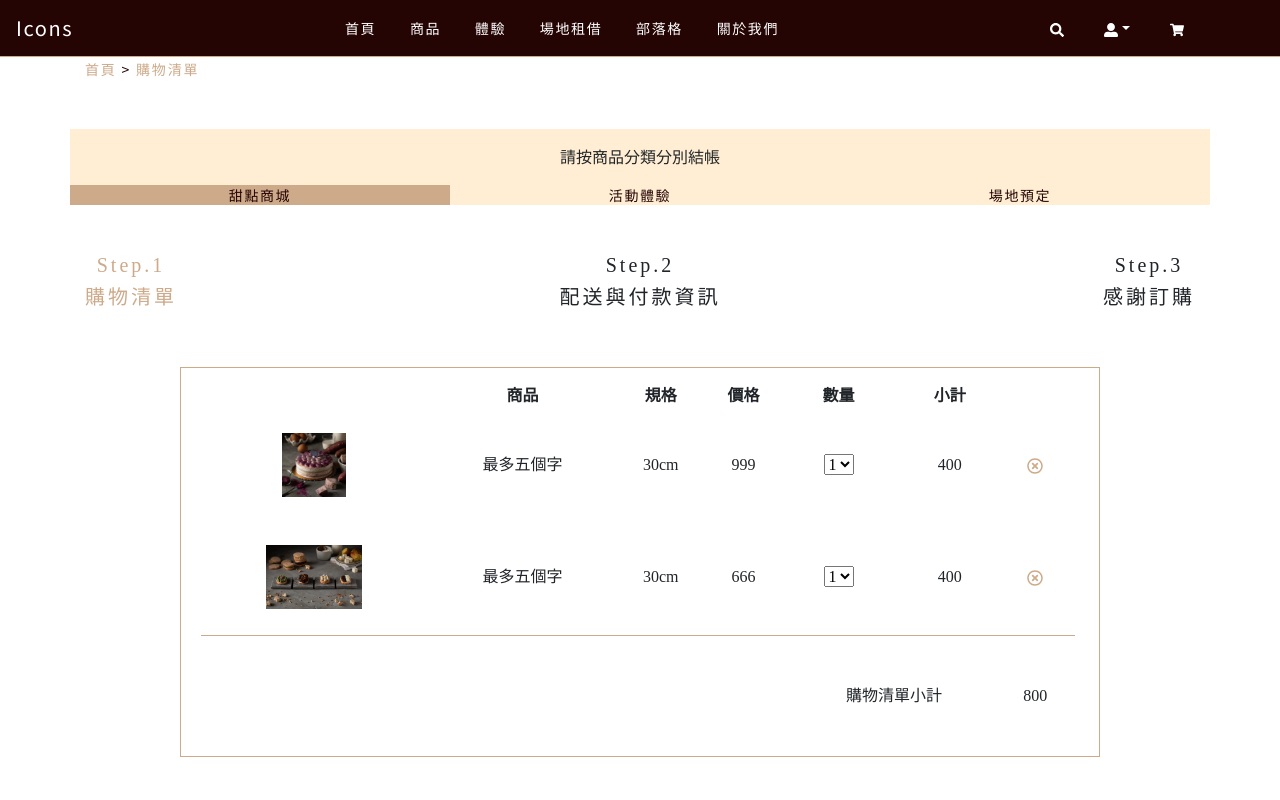
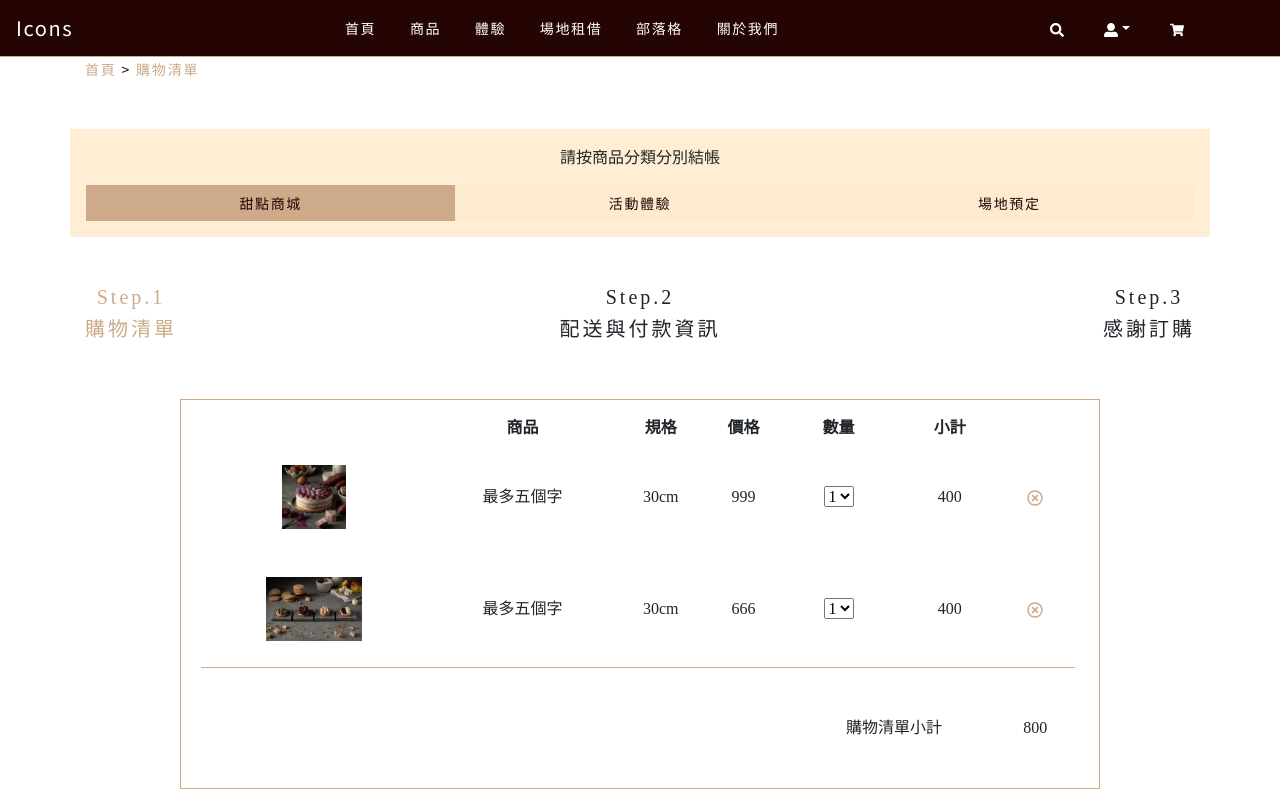
Before and after one commit to linyu0801/react-topic, a React (Create React App) app: page /carttry in a window 1280 px wide. Shown: the top 800 px of the page. Built offline with nearby package versions, Linux system fonts and the light colour scheme.

Commit message:
更新step2

```diff
--- a/src/pages/cart/CartCate.js
+++ b/src/pages/cart/CartCate.js
@@ -1,23 +1,24 @@
 import { Link } from 'react-router-dom'
 
 function CartCate(props) {
-  const { cartCate, setCartCate } = props
+  const { cartStep, setCartStep, cartCate, setCartCate } = props
 
   return (
     <>
-      <div className="row hhyy-cate hy-bg mt-5">
-        <div className="col-12 text-center p-3">請按商品分類分別結帳</div>
+      <div className="row hhyy-cate hy-bg mt-5 p-3">
+        <div className="col-12 text-center pb-3">請按商品分類分別結帳</div>
         <div
           className={
-            'col-4 text-center ' +
+            'col-4 text-center hy-bg-opacity hoyu-a ' +
             (cartCate === 'cart1' ? 'hy-cartmode-active' : '')
           }
         >
           <Link
-            className="hoyu-a w-100 d-block "
+            className={'hoyu-a w-100 d-block p-2'}
             to="/carttry"
             onClick={() => {
               setCartCate('cart1')
+              setCartStep('step1')
             }}
           >
             甜點商城
@@ -25,15 +26,16 @@ function CartCate(props) {
         </div>
         <div
           className={
-            'col-4 text-center ' +
+            'col-4 text-center hy-bg-opacity hoyu-a ' +
             (cartCate === 'cart2' ? 'hy-cartmode-active' : '')
           }
         >
           <Link
-            className="hoyu-a w-100 d-block"
+            className="hoyu-a w-100 d-block p-2"
             to="/carttry"
             onClick={() => {
               setCartCate('cart2')
+              setCartStep('step1')
             }}
           >
             活動體驗
@@ -41,15 +43,16 @@ function CartCate(props) {
         </div>
         <div
           className={
-            'col-4 text-center ' +
+            'col-4 text-center hy-bg-opacity hoyu-a ' +
             (cartCate === 'cart3' ? 'hy-cartmode-active' : '')
           }
         >
           <Link
-            className="hoyu-a w-100 d-block"
+            className="hoyu-a w-100 d-block p-2"
             to="/carttry"
             onClick={() => {
               setCartCate('cart3')
+              setCartStep('step1')
             }}
           >
             場地預定
--- a/src/pages/cart/CartContent1.js
+++ b/src/pages/cart/CartContent1.js
@@ -2,6 +2,7 @@ import { useState } from 'react'
 import { FaRegTimesCircle } from 'react-icons/fa'
 
 function CartContent1(props) {
+  const { cartStep, setCartStep, cartCate, setCartCate } = props
   //   const [cartItems, setcartItems] = useState([]);
   //   const [payload, setPayloader] = useState({})
   //   const [hasError, setError] = useState(false)
@@ -78,6 +79,7 @@ function CartContent1(props) {
                       <td className="hy-rwd-d-none">{item.name}</td>
                       <td className="hy-rwd-d-none">{item.size}</td>
                       <td className="hy-rwd-d-none">{item.price}</td>
+                      {cartStep === 'step1' && (
                         <td className="hy-rwd-d-none">
                           <select name="" id="">
                             <option value="1">1</option>
@@ -86,6 +88,14 @@ function CartContent1(props) {
                             <option value="4">4</option>
                           </select>
                         </td>
+                      )}
+                      {cartStep === 'step2' && (
+                        <td className="hy-rwd-d-none">數量</td>
+                      )}
+                      {cartStep === 'step3' && (
+                        <td className="hy-rwd-d-none">數量</td>
+                      )}
+
                       <td className="hy-rwd-d-none">400</td>
                       <td className="hy-rwd-d-none">
                         <FaRegTimesCircle className="hy-color-gold" />
@@ -198,12 +208,26 @@ function CartContent1(props) {
       <div className="row my-5">
         <div className="col-1"></div>
         <div className="col-4">
-          <button className="addToCartBtn">&lt; 繼續挑選</button>
+          <button
+            className="addToCartBtn"
+            onClick={() => {
+              setCartStep('step1')
+            }}
+          >
+            &lt; 繼續挑選
+          </button>
         </div>
         <div className="col-1"></div>
         <div className="col-1"></div>
         <div className="col-4">
-          <button className="addToCartBtn">下一步 &gt; </button>
+          <button
+            className="addToCartBtn"
+            onClick={() => {
+              setCartStep('step2')
+            }}
+          >
+            下一步 &gt;{' '}
+          </button>
         </div>
         <div className="col-1"></div>
       </div>
--- a/src/pages/cart/CartStep.js
+++ b/src/pages/cart/CartStep.js
@@ -1,5 +1,5 @@
 function CartStep(props) {
-  const { cartStep, setCartStep } = props
+  const { cartStep, setCartStep, cartCate, setCartCate } = props
   return (
     <div className="row hhyy-step mt-5">
       <div className="col hy-cart-step d-flex justify-content-between">
@@ -7,9 +7,6 @@ function CartStep(props) {
           className={
             'text-center ' + (cartStep === 'step1' ? 'hy-step-active' : '')
           }
-          onClick={() => {
-            setCartStep('hy-step-active ')
-          }}
         >
           <h5>Step.1</h5>
           <h5>購物清單</h5>
@@ -17,14 +14,22 @@ function CartStep(props) {
         <div className="d-flex flex-column justify-content-center">
           <i className="fas fa-chevron-right"></i>
         </div>
-        <div className="text-center">
+        <div
+          className={
+            'text-center ' + (cartStep === 'step2' ? 'hy-step-active' : '')
+          }
+        >
           <h5>Step.2</h5>
           <h5>配送與付款資訊</h5>
         </div>
         <div className="d-flex flex-column justify-content-center">
           <i className="fas fa-chevron-right"></i>
         </div>
-        <div className="text-center">
+        <div
+          className={
+            'text-center ' + (cartStep === 'step3' ? 'hy-step-active' : '')
+          }
+        >
           <h5>Step.3</h5>
           <h5>感謝訂購</h5>
         </div>
--- a/src/pages/cart/CartTry.js
+++ b/src/pages/cart/CartTry.js
@@ -28,9 +28,26 @@ function CartTry() {
             </a>
           </div>
         </div>
-        <CartCate cartCate={cartCate} setCartCate={setCartCate} />
-        <CartStep cartStep={cartStep} setCartStep={setCartStep} />
-        {cartCate === 'cart1' && <CartContent1 />}
+        <CartCate
+          cartCate={cartCate}
+          setCartCate={setCartCate}
+          cartStep={cartStep}
+          setCartStep={setCartStep}
+        />
+        <CartStep
+          cartCate={cartCate}
+          setCartCate={setCartCate}
+          cartStep={cartStep}
+          setCartStep={setCartStep}
+        />
+        {cartCate === 'cart1' && (
+          <CartContent1
+            cartCate={cartCate}
+            setCartCate={setCartCate}
+            cartStep={cartStep}
+            setCartStep={setCartStep}
+          />
+        )}
       </div>
     </>
   )
--- a/src/styles/hoyu.scss
+++ b/src/styles/hoyu.scss
@@ -8,6 +8,8 @@
 
 .hoyu-a:hover {
   text-decoration: none;
+  color: white;
+  background-color: #250404;
 }
 
 .clbread {
@@ -72,6 +74,10 @@
   background-color: #ffeed3;
 }
 
+.hy-bg-opacity {
+  background-color: rgba(205, 170, 138, 0.05);
+}
+
 .hy-cartmode-active {
   background-color: #cdaa8a;
 }
```
Also changed, not shown: 1 other file (tests, documents, lock files or other folders). Lines whose indentation alone changed are shown as unchanged.
